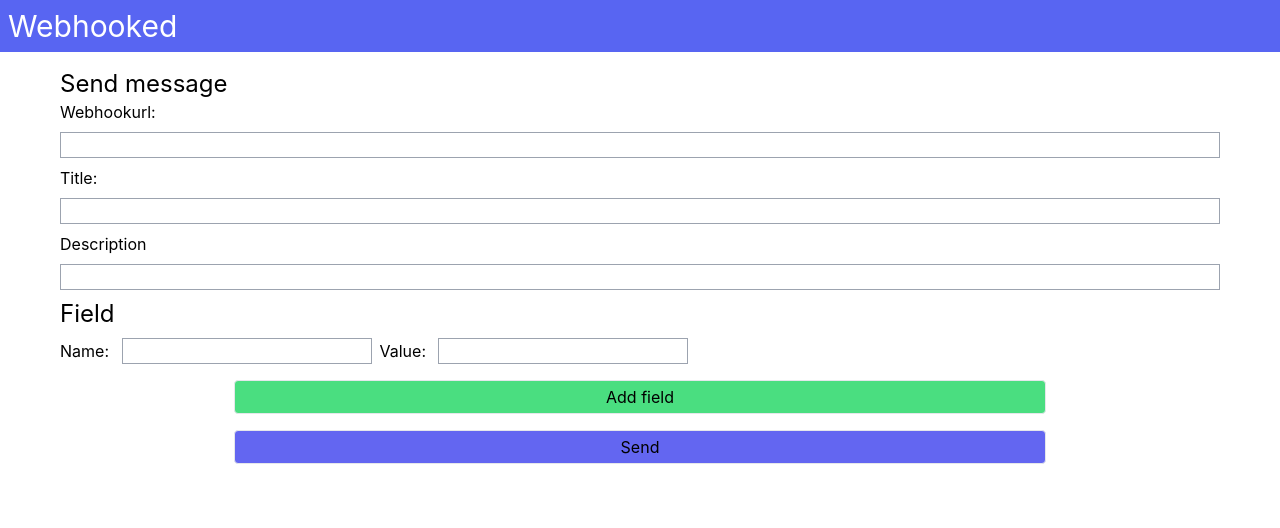
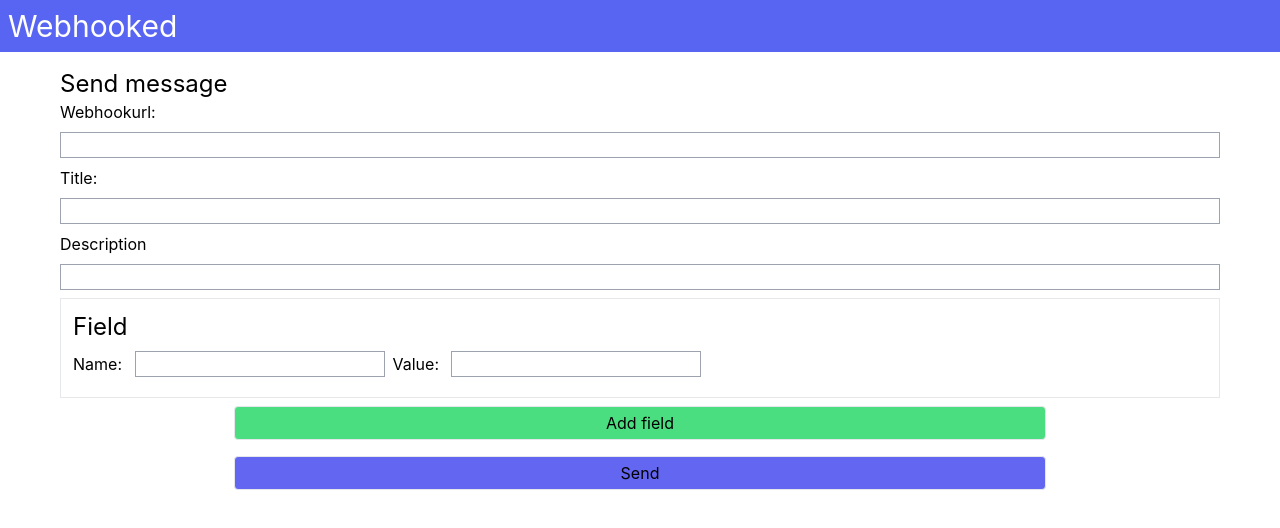
Before and after one commit to tuna2134-archive/webhook-and-embed, a Next.js app: page / in a window 1280 px wide. Shown: the top 528 px of the page. Built offline with nearby package versions, Linux system fonts and the light colour scheme.

Commit message:
ちょっとした変更

```diff
--- a/pages/index.tsx
+++ b/pages/index.tsx
@@ -47,7 +47,7 @@ const Home: NextPage = () => {
                 <input type="text" className={InsertStyle} name="title" />
                 <label htmlFor="description">Description</label>
                 <input type="text" className={InsertStyle} name="description" />
-                <div>
+                <div className="border p-3">
                     <p className="text-2xl">Field</p>
                     {fields.map((field, index) => {
                         return (
```
